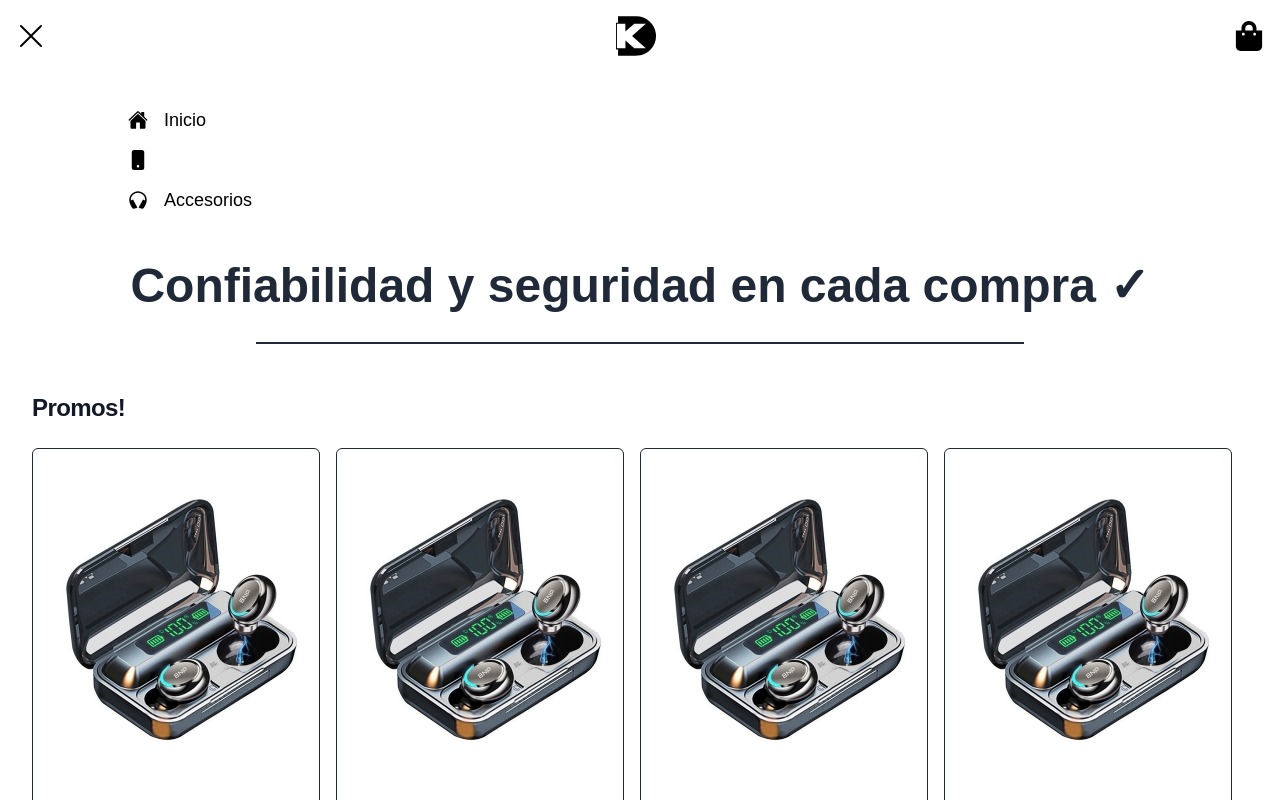
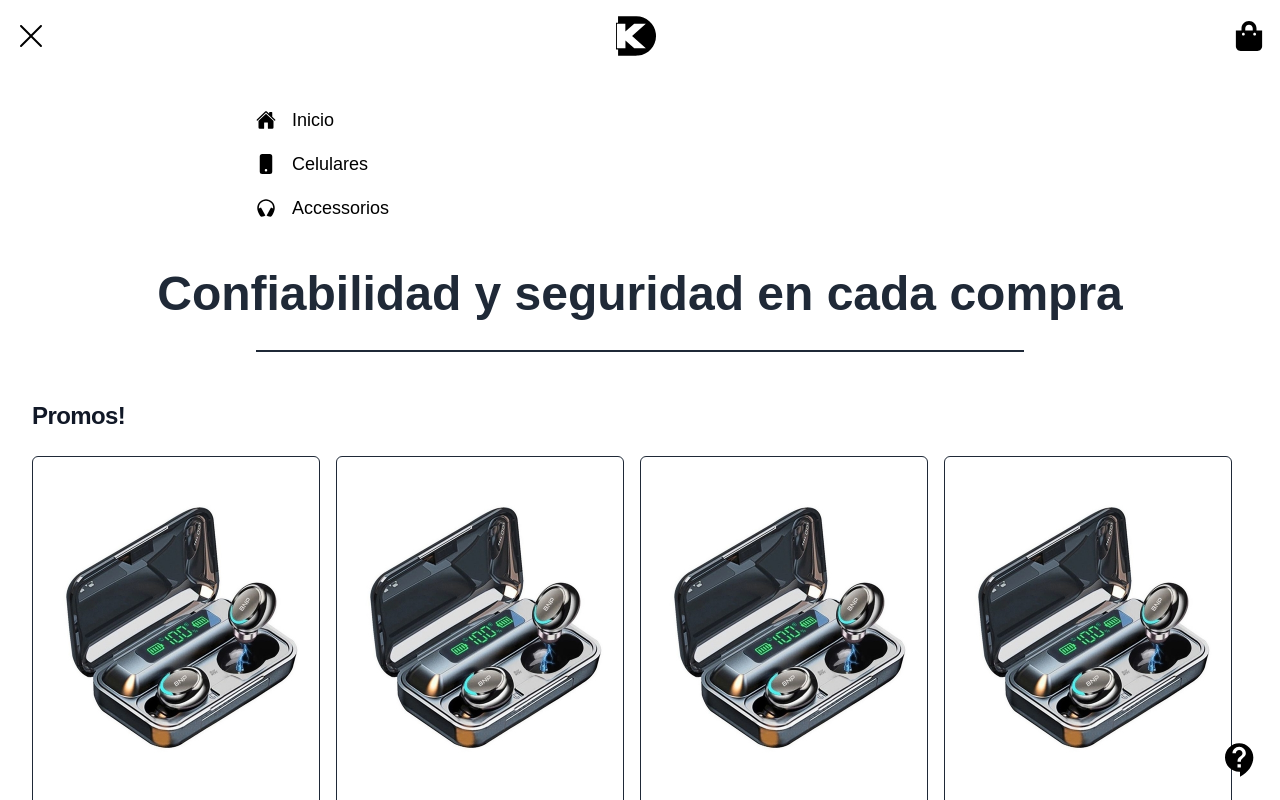
Before and after one commit to pablodKampmann/payment-page, a Next.js app: page / in a window 1280 px wide. Both pictures are taken after a click on the button 31 px from the left and 36 px from the top of the page. Shown: the top 800 px of the page. Built offline with nearby package versions, Linux system fonts and the light colour scheme; a web font is replaced by a local one.

Commit message:
help-button-added

```diff
--- /dev/null
+++ b/src/app/components/help.tsx
@@ -0,0 +1,55 @@
+'use client'
+
+import { MdContactSupport } from "react-icons/md";
+import React, { useState, useEffect } from 'react';
+
+export function Help() {
+    const [openChat, setOpenChat] = useState(false);
+
+    function OpenSupportChat() {
+        setOpenChat(!openChat);
+    }
+
+    return (
+        <div className="fixed bottom-0 right-0 mr-4 mb-4">
+            {openChat && (
+                <div className="mb-6">
+                    <form>
+                        <div className="mb-4">
+                            <label htmlFor="email" className="block mb-2 text-gray-600">
+                                Email:
+                            </label>
+                            <input
+                                type="email"
+                                id="email"
+
+                                className="border rounded w-full p-2"
+                                required
+                            />
+                        </div>
+                        <div className="mb-4">
+                            <label htmlFor="message" className="block mb-2 text-gray-600">
+                                Mensaje:
+                            </label>
+                            <textarea
+                                id="message"
+
+                                className="border rounded w-full p-2"
+                                required
+                            ></textarea>
+                        </div>
+                        <button
+                            type="submit"
+                            className="bg-blue-500 text-white px-4 py-2 rounded hover:bg-blue-600"
+                        >
+                            Enviar
+                        </button>
+                    </form>
+                </div>
+            )}
+            <button className="dark:bg-gray-900 dark:hover:bg-gray-600 rounded-full w-12 h-12 flex items-center justify-center" onClick={OpenSupportChat}>
+                <MdContactSupport size={40} />
+            </button>
+        </div>
+    );
+}
--- a/src/app/components/navBar.tsx
+++ b/src/app/components/navBar.tsx
@@ -1,16 +1,19 @@
 'use client'
 
-import { BiCategoryAlt } from "react-icons/bi";
+import { BiCategoryAlt, BiArrowFromLeft, BiArrowFromTop } from "react-icons/bi";
 import { SiDigikeyelectronics } from "react-icons/si";
 import { FaShoppingBag } from "react-icons/fa";
 import { IoHome, IoHeadsetSharp } from "react-icons/io5";
 import { RxCross1 } from "react-icons/rx";
 import { BsFillPhoneFill } from "react-icons/bs";
+import { RiSeparator } from "react-icons/ri";
 import React, { useState, useEffect } from 'react';
 
 export function NavBar() {
     const [openCategories, setOpenCategories] = useState(false);
     const [animationFinished, setAnimationFinished] = useState(false);
+    const [selectedCategory, setSelectedCategory] = useState('');
+    const [selectedSubCategory, setSelectedSubCategory] = useState('');
 
     useEffect(() => {
         const animationTimeout = setTimeout(() => {
@@ -23,6 +26,18 @@ export function NavBar() {
     function HandleCategories() {
         setOpenCategories(!openCategories);
         setAnimationFinished(false);
+    }
+
+    useEffect(() => {
+        setSelectedSubCategory('')
+    }, [selectedCategory]);
+
+    function HandleSelectCategories(category: string) {
+        setSelectedCategory(category);
+    }
+
+    function HandleSelectSubCategories(subCategory: string) {
+        setSelectedSubCategory(subCategory);
     }
 
     return (
@@ -43,24 +58,51 @@ export function NavBar() {
                 </button>
             </div>
 
-            {openCategories ? (
+            {openCategories && (
                 <div className="h-full flex flex-col justify-between animate-slide-down h-32">
-                    <hr className="border-t-2 border-white my-4 ml-64 mr-64" />
-                    <button className="flex items-center mb-4">
-                        <IoHome size={20} className="ml-32 text-xl ml-2" />
-                        <span className="ml-4 text-lg">Inicio</span>
-                    </button>
-                    <button className="flex items-center mb-4">
-                        <BsFillPhoneFill size={20} className="ml-32 text-xl ml-2 text-lg">Celulares</BsFillPhoneFill>
-                    </button>
-                    <button className="flex items-center mb-4">
-                        <IoHeadsetSharp size={20} className="ml-32 text-xl ml-2" />
-                        <span className="ml-4 text-lg">Accesorios</span>
-                    </button>
+                    <hr className="border-t-2 border-white lg:my-4 lg:ml-64 lg:mr-64 ml-4 mr-4 mb-4 mt-4" />
+                    <div>
+                        <button className="flex items-center mb-4 transition-transform transform hover:scale-110" onClick={() => HandleSelectCategories('home')} >
+                            <IoHome size={20} className={`ml-4 lg:ml-64 ${selectedCategory === 'home' ? 'text-gray-500' : ''}`} />
+                            <span className={`ml-4 text-lg ${selectedCategory === 'home' ? 'text-gray-500' : ''}`}>Inicio</span>
+                        </button>
+
+                        <button className={`flex items-center mb-4 ${selectedCategory === 'cellphone' ? '' : 'transition-transform transform hover:scale-110'}`} onClick={() => HandleSelectCategories('cellphone')} >
+                            <BsFillPhoneFill size={20} className={`ml-4 lg:ml-64 ${selectedCategory === 'cellphone' ? 'text-gray-500' : ''}`} />
+                            <span className={`ml-4 text-lg ${selectedCategory === 'cellphone' ? 'text-gray-500' : ''}`}>Celulares</span>
+                            {selectedCategory === 'cellphone' && (
+                                <div className="flex items-center">
+                                    <BiArrowFromLeft size={20} className="ml-4 text-gray-500 hidden lg:block" />
+                                    <button className={`ml-4 text-lg transition-transform transform hover:scale-110 ${selectedSubCategory === 'iphone' ? 'text-gray-500' : ''}`} onClick={() => HandleSelectSubCategories('iphone')}>
+                                        Iphone
+                                    </button>
+                                    <RiSeparator size={30} className="ml-4 hidden lg:block" style={{ transform: 'rotate(130deg)' }} />
+                                    <button className={`ml-4 text-lg transition-transform transform hover:scale-110 ${selectedSubCategory === 'samnsung' ? 'text-gray-500' : ''}`} onClick={() => HandleSelectSubCategories('samnsung')}>
+                                        Samnsung
+                                    </button>
+                                </div>
+                            )}
+                        </button>
+
+                        <button className={`flex items-center mb-4 ${selectedCategory === 'accessories' ? '' : 'transition-transform transform hover:scale-110'}`} onClick={() => HandleSelectCategories('accessories')}>
+                            <IoHeadsetSharp size={20} className={`ml-4 lg:ml-64 ${selectedCategory === 'accessories' ? 'text-gray-500' : ''}`} />
+                            <span className={`ml-4 text-lg ${selectedCategory === 'accessories' ? 'text-gray-500' : ''}`}>Accessorios</span>
+                            {selectedCategory === 'accessories' && (
+                                <div className="flex items-center">
+                                    <BiArrowFromLeft size={20} className="ml-4 text-gray-500 hidden lg:block" />
+                                    <BiArrowFromTop size={20} className="ml-4 text-gray-500 lg:hidden" />
+                                    <button className={`transition-transform transform hover:scale-110 text-lg w-full ${selectedSubCategory === 'iphone' ? 'text-gray-500' : ''}`} onClick={() => HandleSelectSubCategories('iphone')}>
+                                        Auriculares
+                                    </button>
+                                    <RiSeparator size={30} className="text-xl ml-4 hidden lg:block" style={{ transform: 'rotate(130deg)' }} />
+                                    <button className={`ml-4 text-lg transition-transform transform hover:scale-110 w-full ${selectedSubCategory === 'samnsung' ? 'text-gray-500' : ''}`} onClick={() => HandleSelectSubCategories('samnsung')}>
+                                        Cargadores
+                                    </button>
+                                </div>
+                            )}
+                        </button>
+                    </div>
                 </div>
-
-            ) : (
-                null
             )}
         </nav>
     );
--- a/src/app/page.tsx
+++ b/src/app/page.tsx
@@ -1,10 +1,11 @@
 import React from 'react';
+import { Help } from "./components/help";
 
 export default function Home() {
   return (
-    <div className="bg-white">
+    <div className="bg-white relative">
       <h1 className="mt-4 text-3xl md:text-4xl lg:text-5xl font-bold text-center text-gray-800 p-4">
-        Confiabilidad y seguridad en cada compra ✓
+        Confiabilidad y seguridad en cada compra
       </h1>
       <hr className="border-t-2 border-gray-800 w-3/5 mx-auto my-4" />
 
@@ -14,7 +15,7 @@ export default function Home() {
         <div className="mt-6 overflow-x-auto flex">
 
 
-        <div className="group relative border border-gray-800 p-4 rounded-md mr-4">
+          <div className="group relative border border-gray-800 p-4 rounded-md mr-4">
             <div className="aspect-h-1 aspect-w-1 w-full overflow-hidden bg-gray-200 lg:aspect-none group-hover:opacity-75 lg:h-80">
               <img src="/auri_prueba.jpg" alt="auri" className="h-full w-full object-cover object-center lg:h-full lg:w-full" />
             </div>
@@ -172,7 +173,7 @@ export default function Home() {
         </div>
       </div>
 
-
+      <Help></Help>
     </div>
 
   );
--- /dev/null
+++ b/src/app/test/page.tsx
@@ -0,0 +1,11 @@
+import { MdContactSupport } from "react-icons/md";
+
+export default function Page() {
+    return (
+        <div className="fixed bottom-0 right-0 m-4 mb-28">
+            <button className="dark:bg-gray-900 dark:hover:bg-gray-600 rounded-full w-12 h-12 flex items-center justify-center">
+                <MdContactSupport size={40}/>
+            </button>
+        </div>
+    );
+}
```
